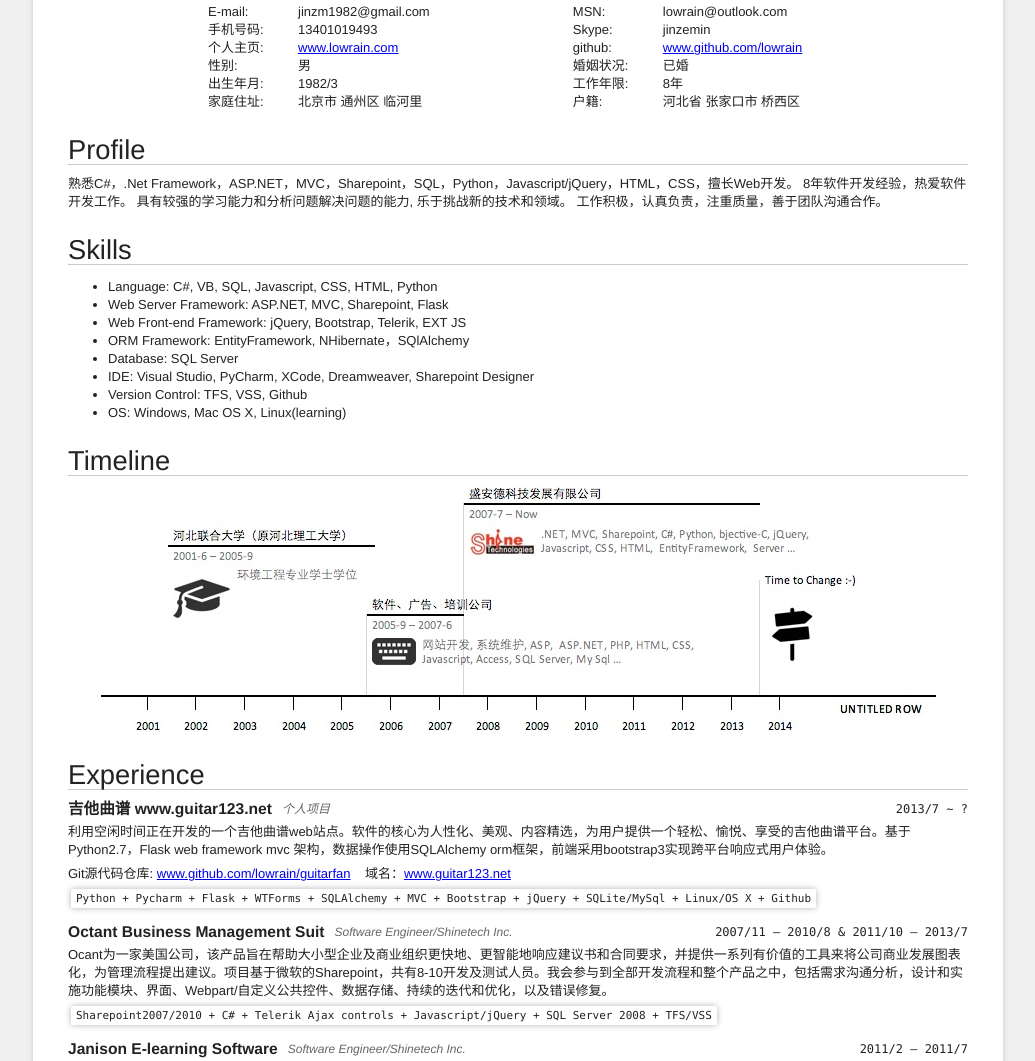
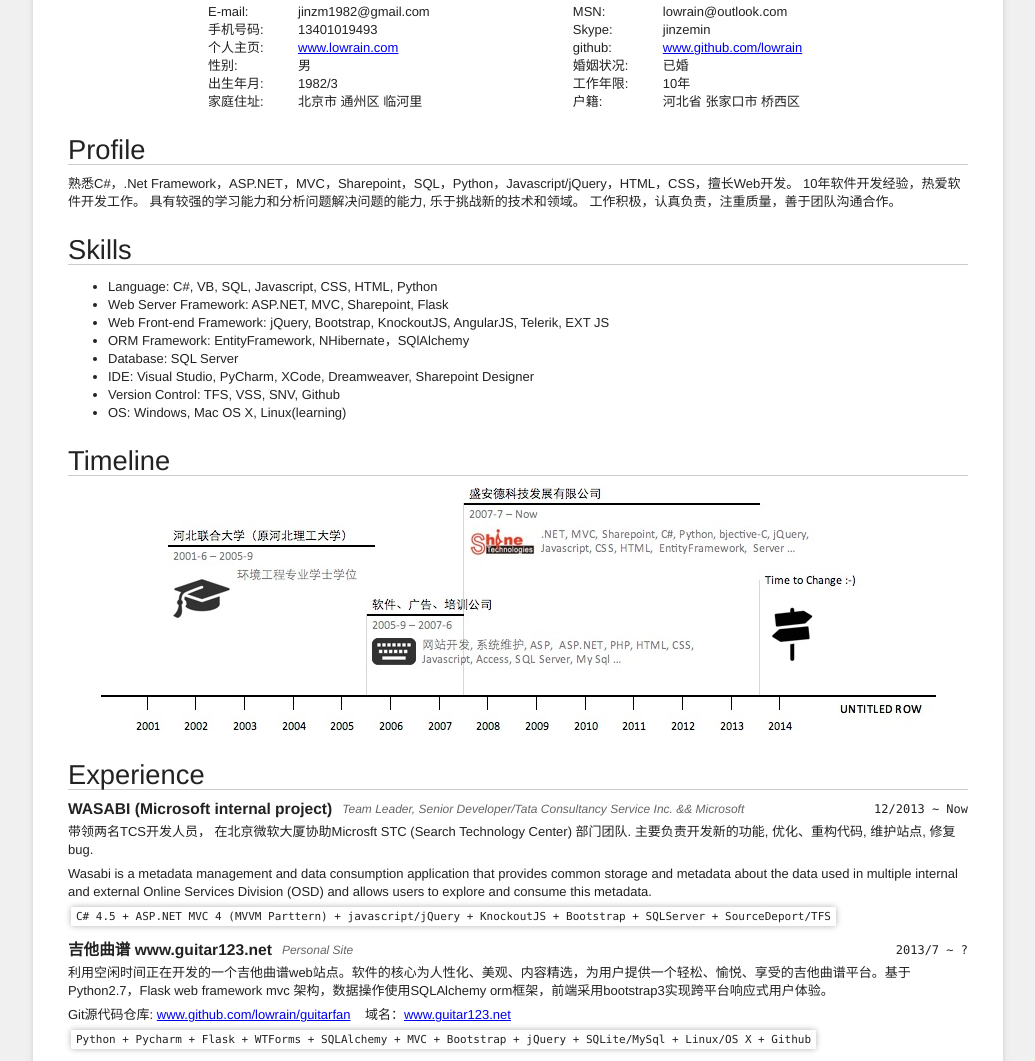
Before and after one commit to lowrain/lowrain.github.io, a plain HTML site: page cv_zh.html in a window 1280 px wide. Shown: the part 122-1183 px from the top of the page, without its empty margins (122-1157 px from the left). Drawn offline with Linux system fonts and the light colour scheme.

Commit message:
Update Chinese CV

```diff
--- a/cv_zh.html
+++ b/cv_zh.html
@@ -38,7 +38,7 @@
     <p class="gender"><label>性别:</label> <span class="value">男</span>
     <p class="marital"><label>婚姻状况:</label> <span class="value">已婚</span>
     <p class="birth"><label>出生年月:</label> <span class="value">1982/3</span>
-    <p class="experience"><label>工作年限:</label> <span class="value">8年</span>
+    <p class="experience"><label>工作年限:</label> <span class="value">10年</span>
     <p class="address"><label>家庭住址:</label> <span class="value">北京市 通州区 临河里</span></p>
     <p class="census"><label>户籍:</label> <span class="value">河北省 张家口市 桥西区</span></p>
     <div class="clear"> </div>
@@ -51,7 +51,7 @@
         <div class="item">
                 <span class="info">
                     熟悉C#，.Net Framework，ASP.NET，MVC，Sharepoint，SQL，Python，Javascript/jQuery，HTML，CSS，擅长Web开发。
-                    8年软件开发经验，热爱软件开发工作。
+                    10年软件开发经验，热爱软件开发工作。
                     具有较强的学习能力和分析问题解决问题的能力, 乐于挑战新的技术和领域。
                     工作积极，认真负责，注重质量，善于团队沟通合作。
                 </span>
@@ -67,11 +67,11 @@
                     <ul>
                         <li>Language: C#, VB, SQL, Javascript, CSS, HTML, Python</li>
                         <li>Web Server Framework: ASP.NET, MVC, Sharepoint, Flask</li>
-                        <li>Web Front-end Framework: jQuery, Bootstrap, Telerik, EXT JS</li>
+                        <li>Web Front-end Framework: jQuery, Bootstrap, KnockoutJS, AngularJS, Telerik, EXT JS</li>
                         <li>ORM Framework: EntityFramework, NHibernate，SQlAlchemy</li>
                         <li>Database: SQL Server</li>
                         <li>IDE: Visual Studio, PyCharm, XCode, Dreamweaver, Sharepoint Designer</li>
-                        <li>Version Control: TFS, VSS, Github</li>
+                        <li>Version Control: TFS, VSS, SNV, Github</li>
                         <li>OS: Windows, Mac OS X, Linux(learning)
                     </ul>
                 </span>
@@ -91,8 +91,23 @@
     <div class="set">
         <div class="item">
             <h3>
+                <span class="project l">WASABI (Microsoft internal project)</span>
+                <span class="job_title l">Team Leader, Senior Developer/Tata Consultancy Service Inc. && Microsoft</span>
+                <span class="date r">12/2013 ~ Now</span>
+            </h3>
+                <span class="clear"> </span>
+                <span class="info">
+                    <p>带领两名TCS开发人员， 在北京微软大厦协助Microsft STC (Search Technology Center) 部门团队. 主要负责开发新的功能, 优化、重构代码, 维护站点, 修复bug.</p>
+                    <p>Wasabi is a metadata management and data consumption application that provides common storage and metadata about the data used in multiple internal and external Online Services Division (OSD) and allows users to explore and consume this metadata.</p>
+                    <code>C# 4.5 + ASP.NET MVC 4 (MVVM Parttern) + javascript/jQuery + KnockoutJS + Bootstrap + SQLServer + SourceDeport/TFS</code>
+                </span>
+                <span class="clear"> </span>
+        </div>
+
+        <div class="item">
+            <h3>
                 <span class="project l">吉他曲谱 www.guitar123.net</span>
-                <span class="job_title l">个人项目</span>
+                <span class="job_title l">Personal Site</span>
                 <span class="date r">2013/7 ~ ?</span>
             </h3>
             <span class="clear"> </span>
```
